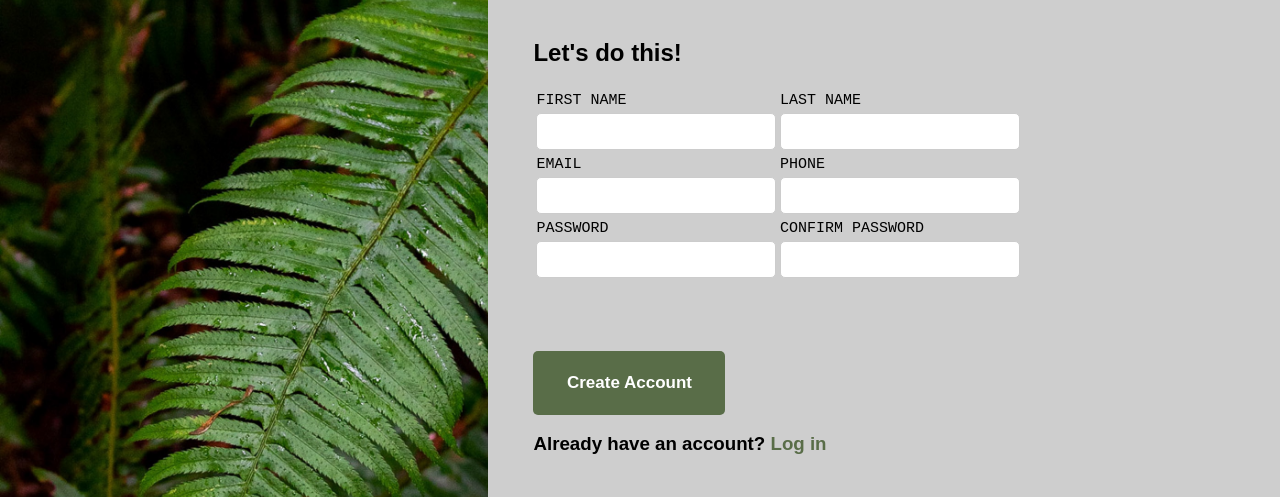
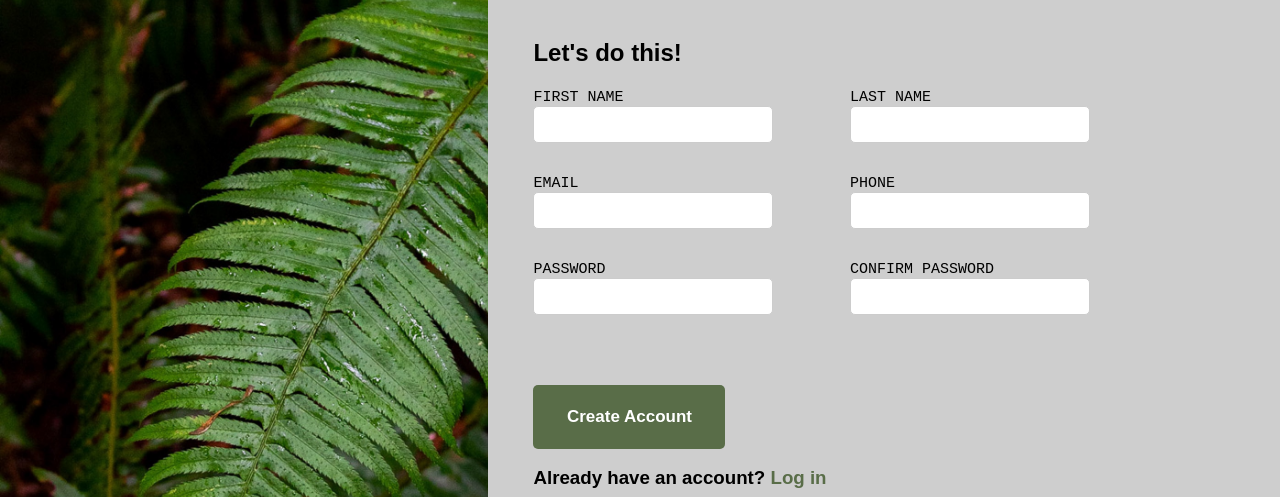
Before and after one commit to tazwarmohammed/sign-up-form, a plain HTML site: page index.html in a window 1280 px wide. Shown: the part 303-800 px from the top of the page. Drawn offline with Linux system fonts and the light colour scheme.

Commit message:
Add space and resize between input fields

```diff
--- a/index.html
+++ b/index.html
@@ -9,7 +9,7 @@
 <body>
     <div id="image-holder">
         <div id="trans-bar">
-            <img src="odin-lined.png" alt="Odin Project Logo" >
+            <img src="odin-lined.png" alt="Odin Project Logo">
             <div class="trans-text">ODIN</div>
         </div>
     </div>
@@ -21,46 +21,42 @@
             <h2>You <i>know</i> you want to.</h2>
         </div>
 
-        <div class="form-container">
-        <form id="registration-form">
+        <form id="regisation-form">
             <h2>Let's do this!</h2>
-            <table>
-                <tr>
-                    <td><label for="first-name">FIRST NAME</label></td>
-                    <td><label for="last-name">LAST NAME</label></td>
-                </tr>
+            <div class="grid-container">
+                <div>
+                    <div><label for="first-name">FIRST NAME</label></div>
+                    <input type="text" id="first-name" name="first-name" pattern="[A-Za-z]*" title="Should contain only alphabets">
+                </div>
 
-                <tr>
-                    <td><input type="text" id="first-name" pattern="[A-Za-z]+" required></td>
-                    <td><input type="text" id="last-name" pattern="[A-Za-z]+" required></td>
-                </tr>
+                <div>
+                    <div><label for="last-name">LAST NAME</label></div>
+                    <input type="text" id="last-name" name="last-name" pattern="[A-Za-z]*" title="Should contain only alphabets">
+                </div>
 
-                <tr>
-                    <td><label for="email">EMAIL</label></td>
-                    <td><label for="phone">PHONE</label></td>
-                </tr>
+                <div>
+                    <div><label for="email">EMAIL</label></div>
+                    <input type="email" id="email" name="email">
+                </div>
 
-                <tr>
-                    <td><input type="email" id="email" required></td>
-                    <td><input type="tel" id="phone" required></td>
-                </tr>
+                <div>
+                    <div><label for="phone">PHONE</label></div>
+                    <input type="tel" id="phone" name="phone" pattern="^(?:[0-9]+(?:\.[0-9]+)?)?$" title="Should contain only numbers">
+                </div>
 
-                <tr>
-                    <td><label for="password">PASSWORD</label></td>
-                    <td><label for="confirm-password">CONFIRM PASSWORD</label></td>
-                </tr>
+                <div>
+                    <div><label for="password">PASSWORD</label></div>
+                    <input type="password" id="password" name="password" pattern="(?=.*\d)(?=.*[a-z])(?=.*[A-Z])(?=.*\W).{8,}" title="Password must contain at least 8 characters including an uppercase alphabet, a number and a special character">
+                </div>
 
-                <tr>
-                    <td><input type="password" id="password" pattern="(?=.*\d)(?=.*[a-z])(?=.*[A-Z])(?=.*\W).{8,}" required></td>
-                    <td><input type="password" id="confirm-password" required></td>
-                </tr>
-            </table>
+                <div>
+                    <div><label for="confirm-password">CONFIRM PASSWORD</label></div>
+                    <input type="password" id="confirm-password">
+                </div>
+            </div>
             <button type="submit" class="create-account-btn">Create Account</button>
             <h3>Already have an account? <span>Log in</span></h3>
-          </form>
-          </div>
-
+        </form>
     </div>
 </body>
-<script src="main.js"></script>
 </html>
--- a/main.js
+++ /dev/null
@@ -1,19 +0,0 @@
-// document.getElementById('registration-form').addEventListener('submit', function(event) {
-//     var password = document.getElementById('password').value;
-//     var confirmPassword = document.getElementById('confirm-password').value;
-
-//     if (password !== confirmPassword) {
-//       event.preventDefault(); // Prevent form submission
-//       document.getElementById('confirm-password').classList.add('invalid');
-//     }
-// });
-
-function validateForm() {
-    var password = document.getElementById("password").value;
-    var confirmPassword = document.getElementById("confirm-password").value;
-    if (password !== confirmPassword) {
-      document.getElementById("confirm-password").setCustomValidity("Passwords do not match.");
-    } else {
-      document.getElementById("confirm-password").setCustomValidity("");
-    }
-}
--- a/style.css
+++ b/style.css
@@ -58,33 +58,24 @@ form {
     padding-left: 35px;
 }
 
-
-/* form design */
-
 label {
     font-size: 15px;
     font-family: 'Courier New', monospace;
 }
 
-input[type="text"],
-input[type="email"],
-input[type="tel"],
-input[type="password"] {
+input {
     width: 17vw;
     padding: 10px;
     border: 1px solid #ccc;
     border-radius: 5px;
 }
 
-input[type="text"]:focus,
-input[type="email"]:focus,
-input[type="tel"]:focus,
-input[type="password"]:focus {
-    border-color: #E5E7EB;
+input:focus {
+    background-color: rgb(238, 214, 183);
 }
 
-.invalid {
-    border-color: red;
+input:invalid {
+    background-color: rgb(252, 151, 151);
 }
 
 .create-account-btn {
@@ -109,54 +100,9 @@ span {
     color: #596D48;
 }
 
-/* .form-container {
-    max-width: 400px;
-    margin: 0 auto;
-    padding: 20px;
-    background-color: #fff;
-    border: 1px solid #ccc;
-    border-radius: 5px;
+.grid-container {
+    display: grid;
+    grid-template-columns: 1fr 1.5fr;
+    grid-template-rows: 1fr 1fr 1fr;
+    gap: 30px;
 }
-
-.form-container input[type="text"],
-.form-container input[type="email"],
-.form-container input[type="tel"],
-.form-container input[type="password"] {
-    width: 85%;
-    padding: 10px;
-    margin-bottom: 10px;
-    border: 1px solid #ccc;
-    border-radius: 4px;
-}
-
-.form-container input[type="submit"] {
-    background-color: darkgreen;
-    color: white;
-    padding: 10px 20px;
-    border: none;
-    border-radius: 4px;
-    cursor: pointer;
-}
-
-.form-container input[type="submit"]:hover {
-    background-color: white;
-    color: darkgreen;
-}
-
-.form-container input:invalid {
-    border-color: red;
-}
-
-.form-container input:focus {
-    outline: none;
-    border-color: blue;
-}
-
-.form-container input:invalid:focus {
-    border-color: red;
-}
-
-.error-message {
-    color: red;
-    margin-top: 5px;
-} */
```
